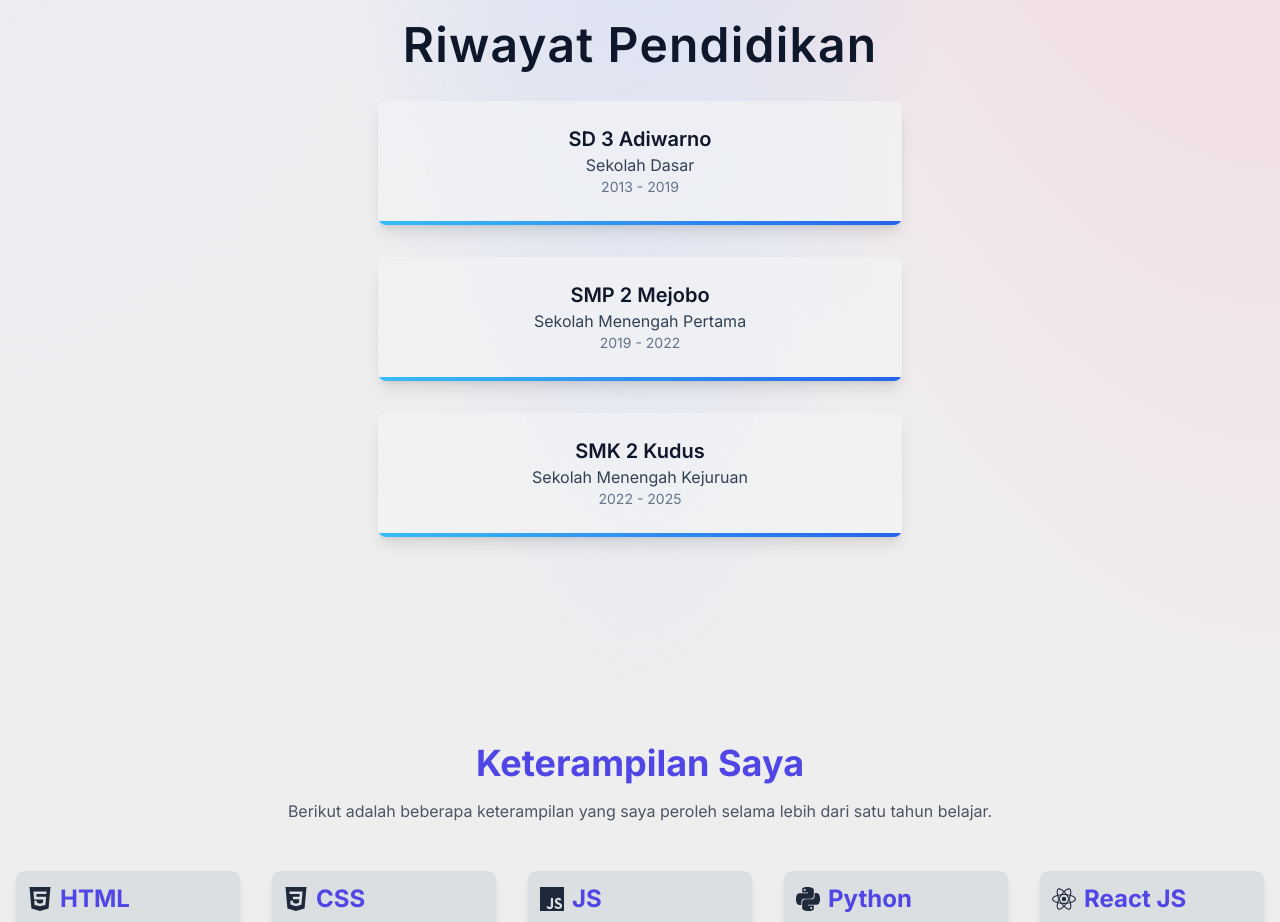
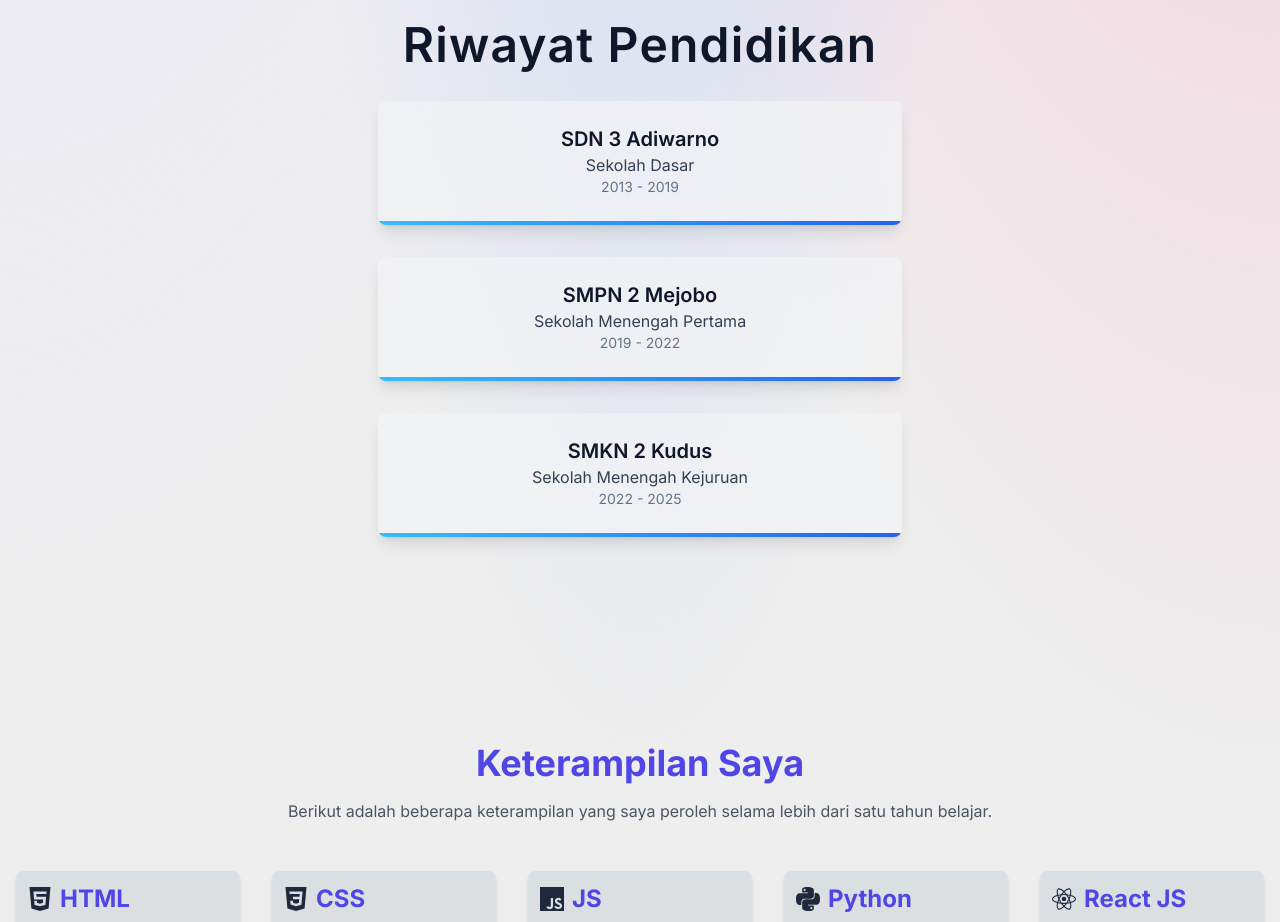
Before and after one commit to KaivanKeren/portfolio, a Next.js app: page / in a window 1280 px wide. Shown: the part 2200-3122 px from the top of the page. Built offline with nearby package versions, Linux system fonts and the light colour scheme.

Commit message:
perubahan kecil

```diff
--- a/src/components/EduHistory.tsx
+++ b/src/components/EduHistory.tsx
@@ -6,19 +6,19 @@ import Link from "next/link";
 const EduHistory = () => {
   const educationData = [
     {
-      institution: "SD 3 Adiwarno",
+      institution: "SDN 3 Adiwarno",
       degree: "Sekolah Dasar",
       period: "2013 - 2019",
       link: "https://www.google.com/maps/place/SD+Negeri+3+Hadiwarno/@-6.8236739,110.9019524,17z/data=!3m1!4b1!4m6!3m5!1s0x2e70cf86ffffffff:0xefee82e387358d01!8m2!3d-6.8236792!4d110.9045273!16s%2Fg%2F11r7pnyc8?entry=ttu",
     },
     {
-      institution: "SMP 2 Mejobo",
+      institution: "SMPN 2 Mejobo",
       degree: "Sekolah Menengah Pertama",
       period: "2019 - 2022",
       link: "https://www.google.com/maps/place/SMP+N+2+Mejobo/@-6.8297114,110.8944126,17z/data=!3m1!4b1!4m6!3m5!1s0x2e70c5792ac04ba3:0xdf7f666fec4f39fd!8m2!3d-6.8297167!4d110.8969875!16s%2Fg%2F1hm4ch61h?entry=ttu",
     },
     {
-      institution: "SMK 2 Kudus",
+      institution: "SMKN 2 Kudus",
       degree: "Sekolah Menengah Kejuruan",
       period: "2022 - 2025",
       link: "https://www.google.com/maps/place/SMK+Negeri+2+Kudus/@-6.7442212,110.8953406,17z/data=!3m1!4b1!4m6!3m5!1s0x2e70d080403423c7:0x58974ec098194b5d!8m2!3d-6.7442265!4d110.8979155!16s%2Fg%2F1ptxv84n4?entry=ttu",
```
